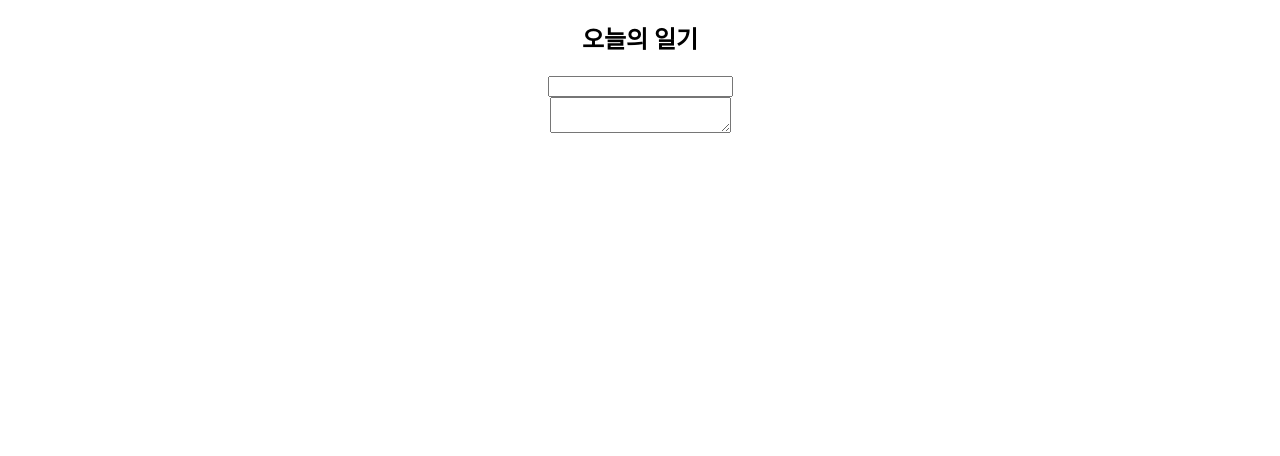
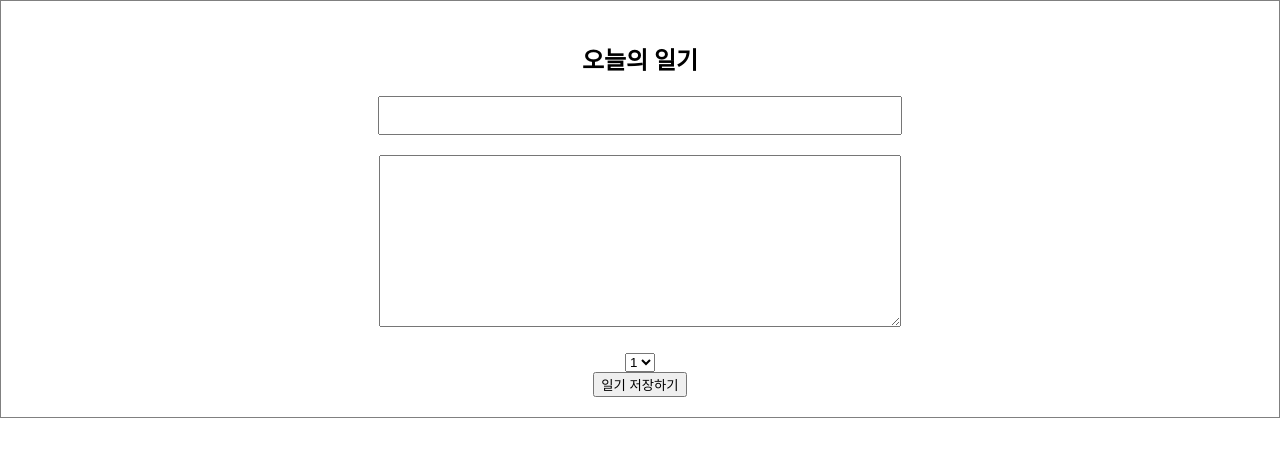
Before and after one commit to pung8146/simplediary, a React (Create React App) app: page / in a window 1280 px wide. Shown: the top 456 px of the page. Built offline with nearby package versions, Linux system fonts and the light colour scheme.

Commit message:
같은 형태의 state와 함수는 묶어서 객체 형식으로도 사용 할 수 있습니다.

```diff
--- a/src/App.css
+++ b/src/App.css
@@ -1,38 +1,16 @@
-.App {
+.DiaryEditor {
+  border: 1px solid gray;
   text-align: center;
+  padding: 20px;
 }
 
-.App-logo {
-  height: 40vmin;
-  pointer-events: none;
+.DiaryEditor input,
+textarea {
+  margin-bottom: 20px;
+  width: 500px;
+  padding: 10px;
 }
 
-@media (prefers-reduced-motion: no-preference) {
-  .App-logo {
-    animation: App-logo-spin infinite 20s linear;
-  }
+.DiaryEditor textarea {
+  height: 150px;
 }
-
-.App-header {
-  background-color: #282c34;
-  min-height: 100vh;
-  display: flex;
-  flex-direction: column;
-  align-items: center;
-  justify-content: center;
-  font-size: calc(10px + 2vmin);
-  color: white;
-}
-
-.App-link {
-  color: #61dafb;
-}
-
-@keyframes App-logo-spin {
-  from {
-    transform: rotate(0deg);
-  }
-  to {
-    transform: rotate(360deg);
-  }
-}
--- a/src/DiaryEditor.js
+++ b/src/DiaryEditor.js
@@ -3,22 +3,45 @@
 
 
 export default function DiaryEditor () {
-  const [author, setAuthor] = useState('');
-    const [content,setContent] = useState('')
 
+  const [state,setState] = useState({
+    author: "",
+    content: "",
+    emotion: 1,
+  })
+
+  const handleChangeState = (e) => {
+    setState({
+      ...state,
+      [e.target.name]:e.target.value,
+    })
+  }
+
+  const handleSubmit = () => {
+    console.log(state)
+    alert(state)
+  }
     return (
     <div className='DiaryEditor'>
         <h2>오늘의 일기</h2>
         <input
-        name='author '
-        value={author} onChange={(e)=>{
-            console.log(e.target.value)
-            setAuthor(e.target.value)
-        }}/>
+        name='author'
+        value={state.author}
+        onChange={handleChangeState}/>
         <div>
-            <textarea value={content} onChange={(e)=>{
-                setContent(e.target.value)
-            }}/>
+            <textarea name="content" value={state.content} onChange={handleChangeState}/>
+        </div>
+        <div>
+          <select name="emotion" value={state.emotion} onChange={handleChangeState}>
+            <option value={1}>1</option>
+            <option value={2}>2</option>
+            <option value={3}>3</option>
+            <option value={4}>4</option>
+            <option value={5}>5</option>
+          </select>
+        </div>
+        <div>
+          <button onClick={handleSubmit}>일기 저장하기</button>
         </div>
     </div>
   )
```
